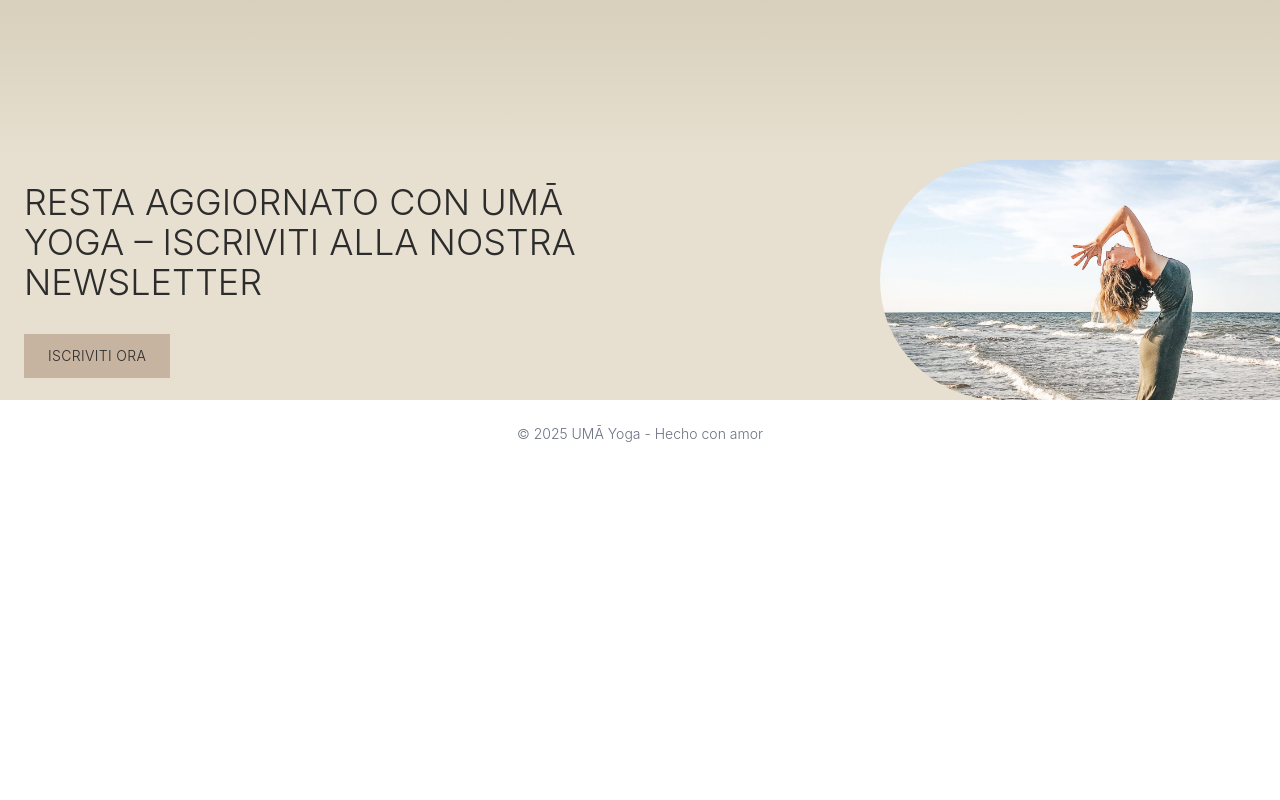
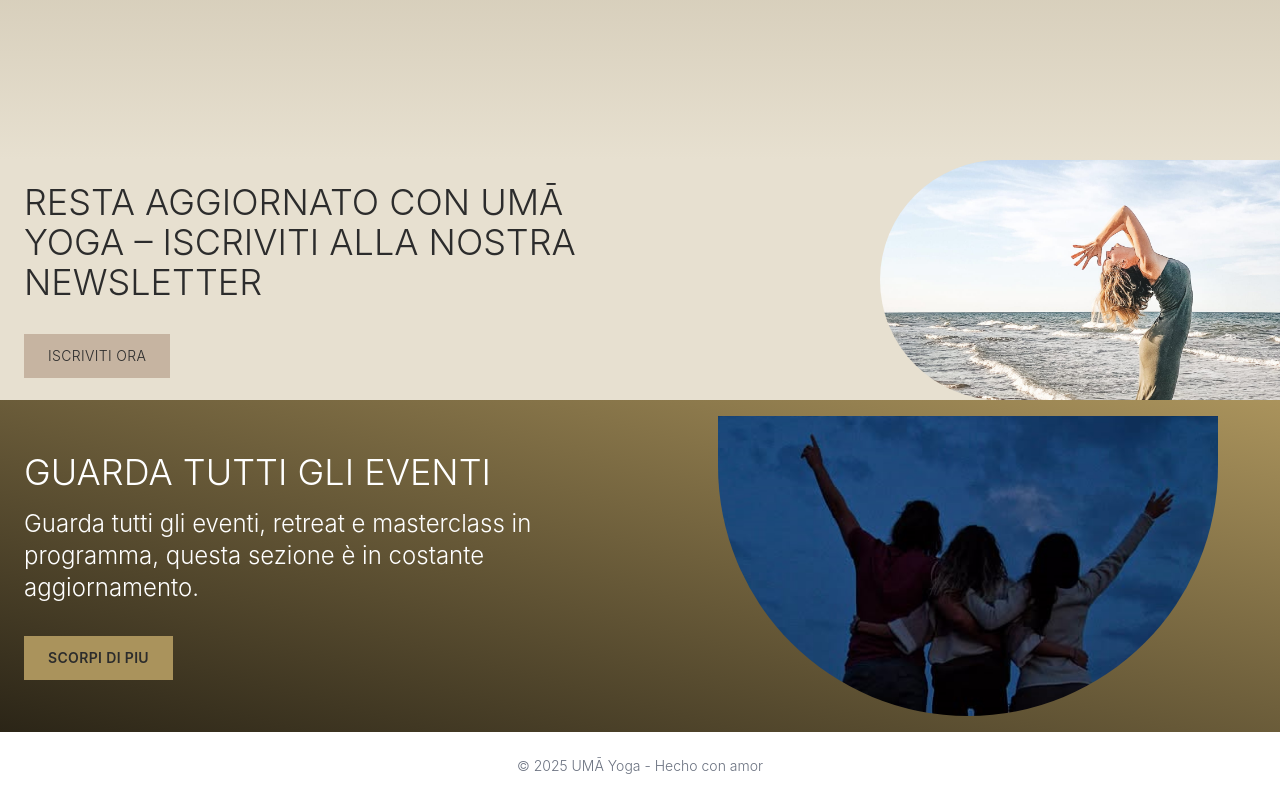
Before and after one commit to asorbellini/static-uma-yoga, a React (Vite) app: page / in a window 1280 px wide. Shown: the part 2986-3786 px from the top of the page. Before the commit the page ends 3454 px from the top, so only its background shows below. Built offline with nearby package versions, Linux system fonts and the light colour scheme.

Commit message:
Add section ToReatreateWorkshop

```diff
--- /dev/null
+++ b/src/components/ToRetreateWorkshop.jsx
@@ -0,0 +1,81 @@
+import { useState, useEffect, useRef } from "react"
+import ToRetreateWorkshopImage from "../assets/images/ToRWImage.png"
+
+function ToRetreateWorkshop(){
+    const [isVisible, setIsVisible] = useState(false)
+    const [isMobile, setIsMobile] = useState(false)
+    const sectionRef = useRef(null)
+
+    // Detectar si es dispositivo móvil
+    useEffect(() => {
+        const checkMobile = () => {
+        setIsMobile(window.innerWidth < 768)
+        }
+        checkMobile()
+        window.addEventListener("resize", checkMobile)
+        return () => window.removeEventListener("resize", checkMobile)
+    }, [])
+
+    // Intersection Observer para animaciones
+    useEffect(() => {
+        const observer = new IntersectionObserver(
+        ([entry]) => {
+            if (entry.isIntersecting) {
+            setIsVisible(true)
+            }
+        },
+        { threshold: 0.3 },
+        )
+        if (sectionRef.current) {
+            observer.observe(sectionRef.current)
+        }
+        return () => observer.disconnect()
+    }, [])
+
+    return (
+        <section ref={sectionRef} className="bg-gradient-to-tr from-[#2b2517] to-[#aa935c] overflow-hidden"> {/*py-12 md:py-10 */}
+            <div>
+                <div className="flex flex-col-reverse md:flex-row items-center justify-between gap-8">
+                    {/* Texto a la izquierda */}
+                    <div
+                        className={`w-full md:w-1/2 text-[#ffffff] transition-all duration-1000 ease-out px-6 my-5 ${
+                        isVisible ? "opacity-100 translate-y-0" : "opacity-0 translate-y-10"
+                        }`}
+                    >
+                        <h2 className="text-2xl md:text-4xl font-light leading-snug mb-4 text-center md:text-left uppercase">
+                            Guarda tutti gli eventi
+                        </h2>
+                        <p className="text-lg md:text-2xl font-light leading-snug mb-8 text-center md:text-left">
+                            Guarda tutti gli eventi, retreat e masterclass in programma, questa sezione è in costante aggiornamento.
+                        </p>
+                        <div className={`${isMobile ? "flex justify-center" : ""}`}>
+                            <a href="/retreat-e-workshop" target="_blank">
+                                <button className="bg-[#aa935c] text-[#2c2c2c] px-6 py-3 text-sm tracking-wide font-semibold hover:bg-[#beac83] transition-colors duration-300">
+                                    SCORPI DI PIU
+                                </button>
+                            </a>
+                        </div>
+                    </div>
+                    {/* ✅ Imagen a la derecha (o abajo en mobile) */}
+                    <div
+                        className={`w-full md:w-1/2 flex ${isMobile ? "justify-center" : "justify-center"} my-4 transition-all duration-1000 ease-out${
+                        isVisible ? "opacity-100 translate-y-0" : "opacity-0 translate-y-10"
+                        }`}
+                    >
+                        <div
+                        className={`relative ${isMobile ? "h-full w-[166px]" : "h-[300px] w-[500px] "} rounded-br-full rounded-bl-full overflow-hidden hover:scale-105 transition-all`}
+                        >
+                        <img
+                            src={ToRetreateWorkshopImage}
+                            alt="Uma members"
+                            className="w-full h-auto object-cover"
+                        />
+                        </div>
+                    </div>
+                </div>
+            </div>
+        </section>
+    )
+}
+
+export default ToRetreateWorkshop
--- a/src/pages/Home.jsx
+++ b/src/pages/Home.jsx
@@ -5,6 +5,7 @@ import NewSetter from "../components/NewSetter.jsx"
 import Footer from "../components/Footer.jsx"
 import ScrollToTop from "../components/ScrollToTop.jsx"
 import UmaSummary from "../components/UmaSummary.jsx"
+import ToRetreateWorkshop from "../components/ToRetreateWorkshop.jsx"
 
 function Home() {
   return (
@@ -14,6 +15,7 @@ function Home() {
       <ScrollToTop />
       <UmaSummary />
       <NewSetter />
+      <ToRetreateWorkshop />
       <Footer />
     </div>
   )
```
Also changed, not shown: src/assets/images/ToRWImage.png (added).
